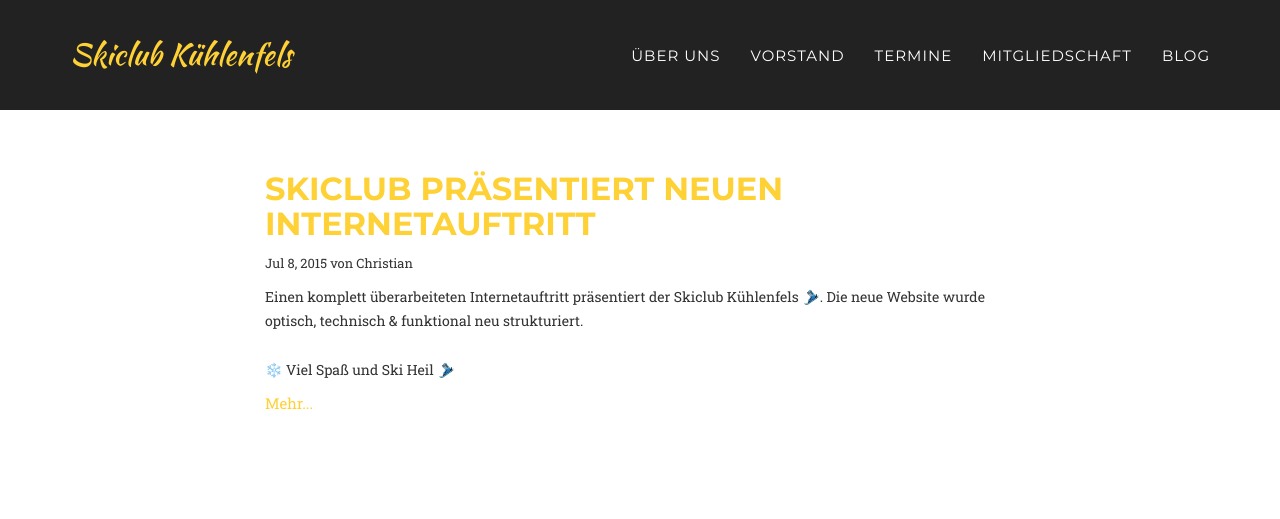
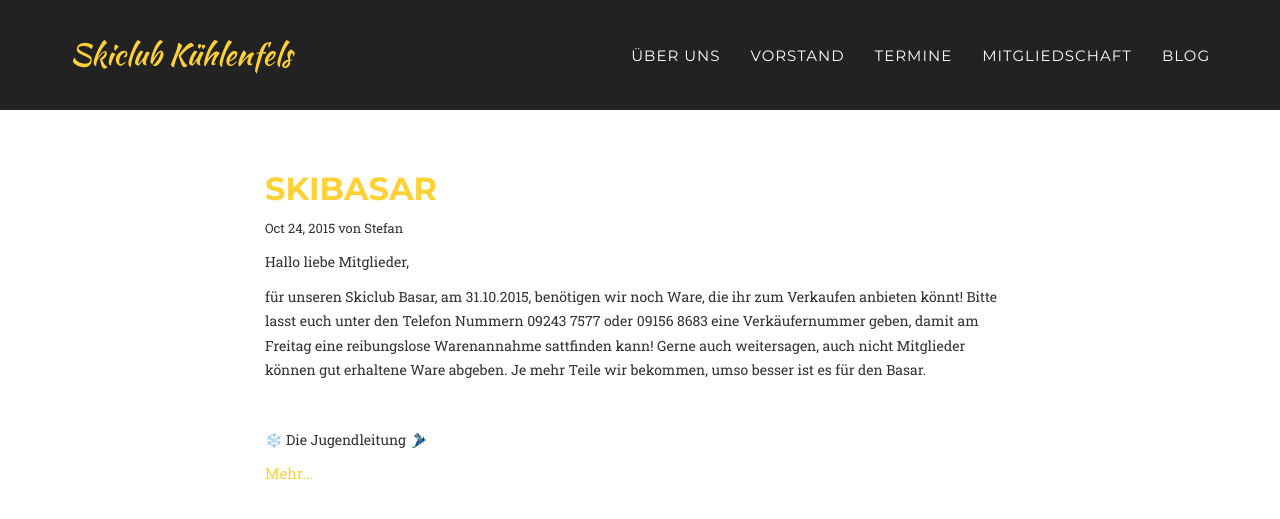
Before and after one commit to ChrisBr/skiclub, a Jekyll site: the page built from blog/index.html, in a window 1280 px wide. Shown: the top 519 px of the page. Built offline with Jekyll 4.4.1, drawn with Linux system fonts in a browser that asks for light colours; emoji names are drawn with the system emoji font; some web fonts are replaced.

Commit message:
Update posts

```diff
--- a/_includes/modals.html
+++ b/_includes/modals.html
@@ -17,7 +17,7 @@
                                 <hr class="star-primary">
                                 <h3>Zeit: {{ event.date | date: '%B %d, %Y' }}</h3>
                                 <h3>Ort: {{ event.location }}</h3>
-                                <p>{{ event.description }}</p>
+                                <p>{{ event.content }}</p>
                                 <button type="button" class="btn btn-default" data-dismiss="modal"><i class="fa fa-times"></i> Close</button>
                             </div>
                         </div>
--- a/_posts/2015-07-08-website-launch.markdown
+++ /dev/null
@@ -1,17 +0,0 @@
----
-
-layout: post
-category: post
-title: Skiclub präsentiert neuen Internetauftritt
-author: Christian
-
----
-
-<p>
-Einen komplett überarbeiteten Internetauftritt präsentiert der Skiclub Kühlenfels :ski:. Die neue Website wurde optisch, technisch & funktional neu strukturiert.
-<br>
-<br>
-:snowflake: Viel Spaß und Ski Heil :ski:
-
-</p>
-<!-- more -->
--- /dev/null
+++ b/_posts/2015-10-24-skibasar-blog.markdown
@@ -0,0 +1,22 @@
+---
+
+layout: post
+category: post
+title: Skibasar
+author: Stefan
+
+---
+Hallo liebe Mitglieder,
+
+<p>
+für unseren Skiclub Basar, am 31.10.2015, benötigen wir noch Ware,
+die ihr zum Verkaufen anbieten könnt! Bitte lasst euch unter den Telefon Nummern 09243 7577 oder 09156 8683
+eine Verkäufernummer geben, damit am Freitag eine reibungslose Warenannahme sattfinden kann!
+
+Gerne auch weitersagen, auch nicht Mitglieder können gut erhaltene Ware abgeben.
+Je mehr Teile wir bekommen, umso besser ist es für den Basar.
+</p>
+
+<br>
+
+:snowflake: Die Jugendleitung :ski:
--- a/_posts/2015-12-05-weihnachtsfeier.markdown
+++ b/_posts/2015-12-05-weihnachtsfeier.markdown
@@ -6,6 +6,5 @@ layout: default
 modal-id: 3
 date: 2015-12-05
 location: Sportheim Kühlenfels
-description: Mehr Informationen folgen demnächst.
-
 ---
+ Mehr Informationen folgen demnächst.
```
Also changed, not shown: _posts/2015-07-08-sommerfest.markdown (deleted, +0 -11 lines), _posts/2015-10-17-weinfest.markdown (deleted, +0 -11 lines), _posts/2015-10-31-skibasar.markdown (added, +20 -0 lines), _posts/2015-11-13-monatsversammlung.markdown (added, +17 -0 lines).
